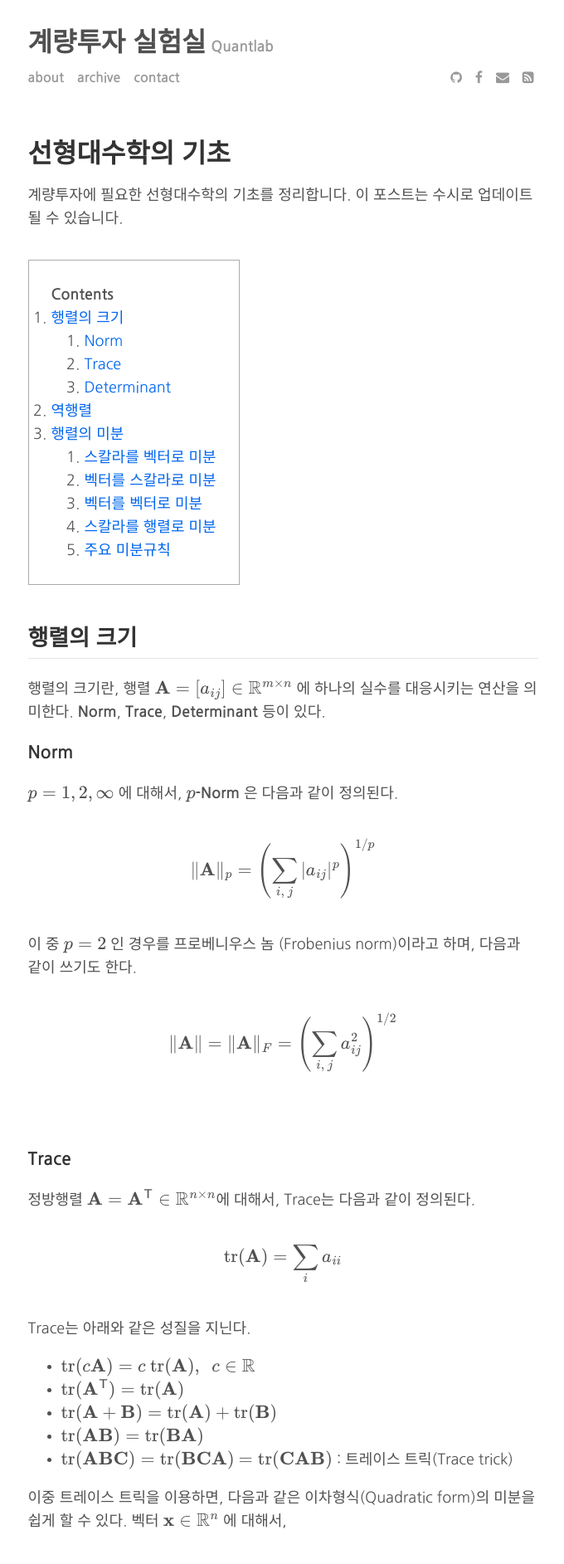
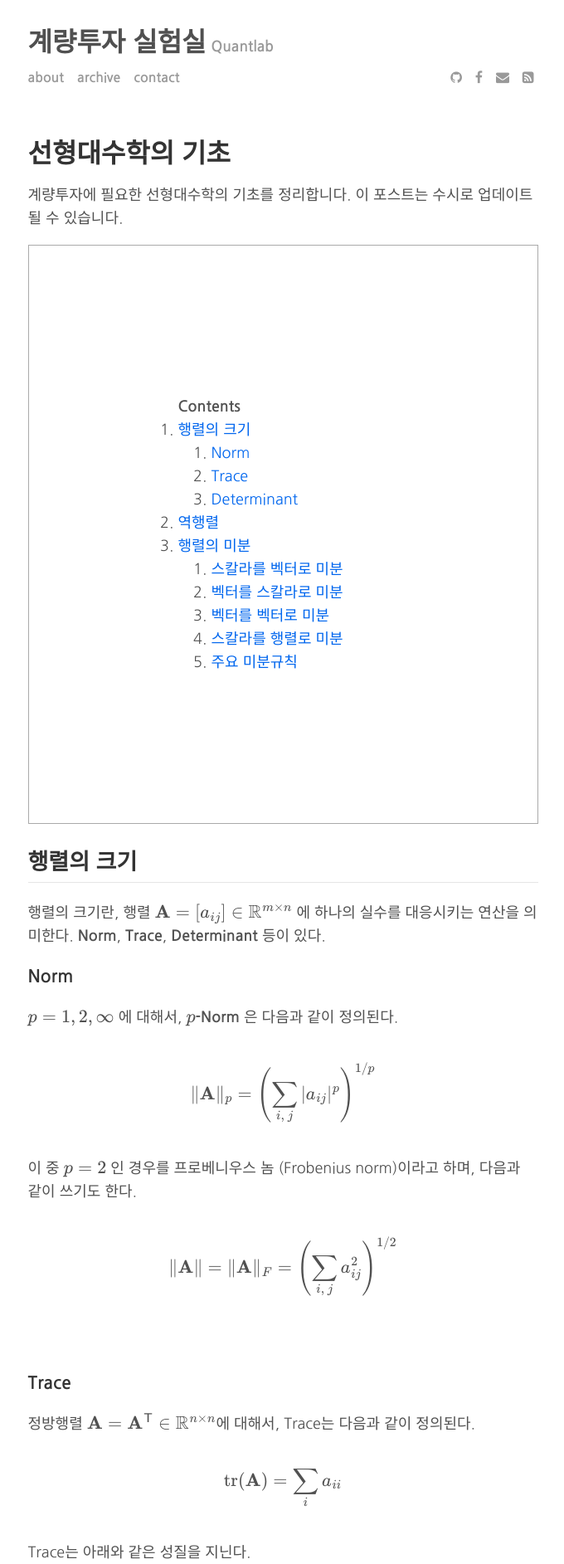
Before and after one commit to gem763/gem763.github.io, a Jekyll site: the page built from _posts/2017-08-23-linear-algebra-basic.md, in a window 1280 px wide. Shown: the top 1885 px of the page at 83% size, without its empty margins (299-979 px from the left). Built offline with Jekyll 4.4.1, drawn with Linux system fonts in a browser that asks for light colours; formulas are drawn with MathJax 3; comment, search, counter and statistics services are not loaded.

Commit message:
Update main.css

```diff
--- a/assets/css/main.css
+++ b/assets/css/main.css
@@ -117,9 +117,9 @@ hr {
 
 #markdown-toc {
     border: 1px solid #aaa;
-    padding: 1.5em;
+    padding: 10em;
     list-style: decimal;
-    display: inline-block;
+    display: block;
 }
 
 .container {
```
